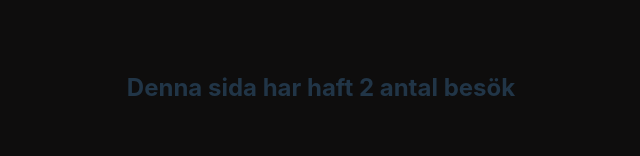
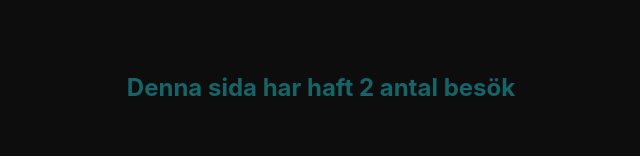
Before and after one commit to Sajo0804/labb2, a React (Vite) app: page / in a window 1280 px wide. Shown: the part 368-524 px from the top of the page, without its empty margins (319-959 px from the left). Built offline with nearby package versions, Linux system fonts and the light colour scheme; no server answers.

Commit message:
fontColor on Coutvisitors

```diff
--- a/components/Contactform.jsx
+++ b/components/Contactform.jsx
@@ -1,5 +1,6 @@
 
 import React, { useState } from 'react';
+import { css } from '@emotion/css'
 
 const ContactForm = () => {
     const [name, setName] = useState('');
--- a/components/CountVisitors.jsx
+++ b/components/CountVisitors.jsx
@@ -1,4 +1,5 @@
 import React, { useState, useEffect } from 'react';
+import { css } from '@emotion/css'
 
 function CountVisits() {
   const [visits, setVisits] = useState(0);
@@ -17,7 +18,10 @@ function CountVisits() {
 
   return (
     <div>
-      <h2>Denna sida har haft {visits} antal besök</h2>
+      <h2 className={css`
+        color: #156468;
+      `
+    }>Denna sida har haft {visits} antal besök</h2>
     </div>
   );
 }
--- a/components/Greeting.jsx
+++ b/components/Greeting.jsx
@@ -1,4 +1,5 @@
 import React from 'react';
+import { css } from '@emotion/css'
 
 const Greeting = () => {
     return (
--- a/components/StarWarsCallback.jsx
+++ b/components/StarWarsCallback.jsx
@@ -1,5 +1,6 @@
 
 import React, { useCallback } from 'react';
+import { css } from '@emotion/css'
 
 function StarWarsCallback() {
   const handleLightsaberActivation = useCallback(() => {
--- a/components/StarWarsPeople.jsx
+++ b/components/StarWarsPeople.jsx
@@ -1,4 +1,5 @@
 import { useState, useEffect } from 'react';
+import { css } from '@emotion/css'
 
 const StarWarsPeople = () => {
     const [people, setPeople] = useState([]);
--- a/src/App.jsx
+++ b/src/App.jsx
@@ -8,6 +8,7 @@ import Header from '../components/Header'
 import ContactForm from '../components/Contactform'
 import CountVisits from '../components/CountVisitors'
 import StarWarsCallback from '../components/StarWarsCallback'
+import { css } from '@emotion/css'
 
 
 
```
